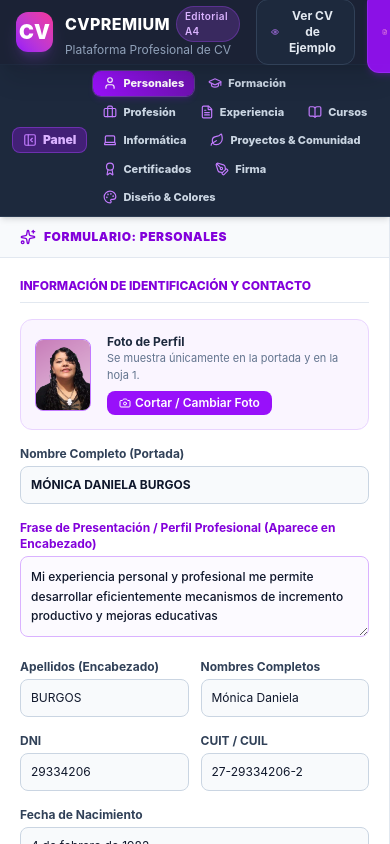
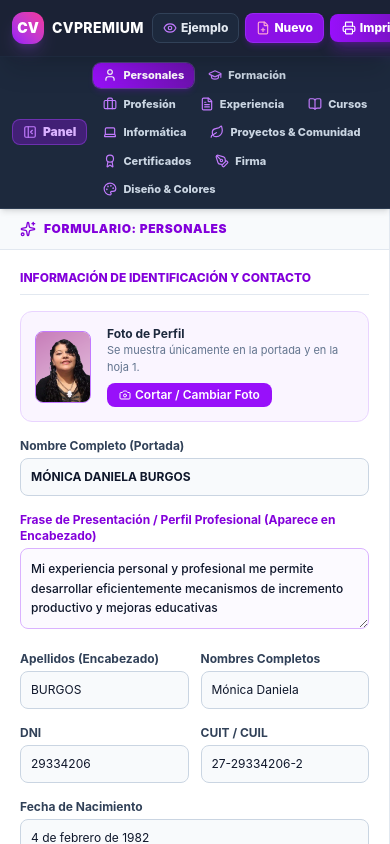
Before and after one commit to kalpa-droid/LEECV, a React (Vite) app: page / in a window 390 px wide. Built offline with nearby package versions, Linux system fonts and the light colour scheme; a web font is replaced by a local one.

Commit message:
style: simplify top Navbar labels to 'Ejemplo', 'Nuevo', 'Imprimir' for clean mobile UX

```diff
--- a/src/components/Navbar.jsx
+++ b/src/components/Navbar.jsx
@@ -12,46 +12,50 @@ export default function Navbar({
 }) {
   return (
     <header className="sticky top-0 z-40 bg-slate-900/95 backdrop-blur border-b border-slate-800 text-white shadow-xl no-print">
-      <div className="max-w-7xl mx-auto px-4 h-16 flex items-center justify-between gap-4">
+      <div className="max-w-7xl mx-auto px-3 sm:px-4 h-14 sm:h-16 flex items-center justify-between gap-2">
         {/* Brand & Logo */}
-        <div className="flex items-center gap-3">
-          <div className="w-10 h-10 rounded-xl bg-gradient-to-tr from-purple-600 to-pink-500 flex items-center justify-center font-black text-xl shadow-lg shadow-purple-500/20">
+        <div className="flex items-center gap-2">
+          <div className="w-8 h-8 sm:w-10 sm:h-10 rounded-xl bg-gradient-to-tr from-purple-600 to-pink-500 flex items-center justify-center font-black text-sm sm:text-xl shadow-lg shadow-purple-500/20">
             CV
           </div>
           <div>
-            <h1 className="font-extrabold text-base tracking-wide flex items-center gap-1.5 text-white">
-              CVPREMIUM <span className="text-[10px] font-semibold px-2 py-0.5 rounded-full bg-purple-500/20 text-purple-300 border border-purple-500/30">Editorial A4</span>
+            <h1 className="font-extrabold text-sm sm:text-base tracking-wide text-white">
+              CVPREMIUM
             </h1>
-            <p className="text-xs text-slate-400">Plataforma Profesional de CV</p>
+            <p className="text-[10px] sm:text-xs text-slate-400 hidden sm:block">Plataforma Profesional de CV</p>
           </div>
         </div>
 
-        {/* Global Action Buttons (No duplicated buttons) */}
-        <div className="flex items-center gap-3">
+        {/* Global Action Buttons */}
+        <div className="flex items-center gap-1.5 sm:gap-2.5">
           {/* VER CV DE EJEMPLO */}
           <button
             onClick={onLoadExampleCV}
-            className="flex items-center gap-1.5 px-3.5 py-2 rounded-xl text-xs font-bold text-slate-200 bg-slate-800 hover:bg-slate-700 border border-slate-700 transition"
-            title="Cargar currículum de ejemplo completo de Mónica Burgos (Editable)"
+            className="flex items-center gap-1 sm:gap-1.5 px-2.5 sm:px-3.5 py-1.5 sm:py-2 rounded-lg sm:rounded-xl text-xs font-extrabold text-slate-200 bg-slate-800 hover:bg-slate-700 border border-slate-700 transition"
+            title="Cargar currículum de ejemplo"
           >
-            <Eye className="w-4 h-4 text-purple-400" /> Ver CV de Ejemplo
+            <Eye className="w-3.5 h-3.5 text-purple-400 flex-shrink-0" />
+            <span>Ejemplo</span>
           </button>
 
-          {/* NUEVO CV (ASISTENTE PASO A PASO) */}
+          {/* NUEVO CV */}
           <button
             onClick={onStartNewCVWizard}
-            className="flex items-center gap-1.5 px-3.5 py-2 rounded-xl text-xs font-bold text-white bg-purple-600/90 hover:bg-purple-600 border border-purple-500/40 transition shadow-md shadow-purple-600/20"
-            title="Iniciar asistente para crear un nuevo CV desde cero paso a paso"
+            className="flex items-center gap-1 sm:gap-1.5 px-2.5 sm:px-3.5 py-1.5 sm:py-2 rounded-lg sm:rounded-xl text-xs font-extrabold text-white bg-purple-600/90 hover:bg-purple-600 border border-purple-500/40 transition shadow-md shadow-purple-600/20"
+            title="Iniciar un nuevo CV"
           >
-            <FilePlus className="w-4 h-4 text-pink-300" /> Nuevo CV (Paso a Paso)
+            <FilePlus className="w-3.5 h-3.5 text-pink-300 flex-shrink-0" />
+            <span>Nuevo</span>
           </button>
 
-          {/* IMPRIMIR / PDF A4 */}
+          {/* IMPRIMIR */}
           <button
             onClick={onPrint}
-            className="flex items-center gap-2 px-4 py-2 rounded-xl bg-gradient-to-r from-purple-600 to-purple-800 hover:from-purple-500 hover:to-purple-700 text-white font-bold text-xs shadow-lg shadow-purple-600/30 transition transform hover:scale-[1.02] active:scale-95"
+            className="flex items-center gap-1 sm:gap-1.5 px-3 sm:px-4 py-1.5 sm:py-2 rounded-lg sm:rounded-xl bg-gradient-to-r from-purple-600 to-purple-800 hover:from-purple-500 hover:to-purple-700 text-white font-extrabold text-xs shadow-lg shadow-purple-600/30 transition transform active:scale-95"
+            title="Imprimir o guardar como PDF"
           >
-            <Printer className="w-4 h-4" /> IMPRIMIR / PDF A4
+            <Printer className="w-3.5 h-3.5 flex-shrink-0" />
+            <span>Imprimir</span>
           </button>
         </div>
       </div>
```
